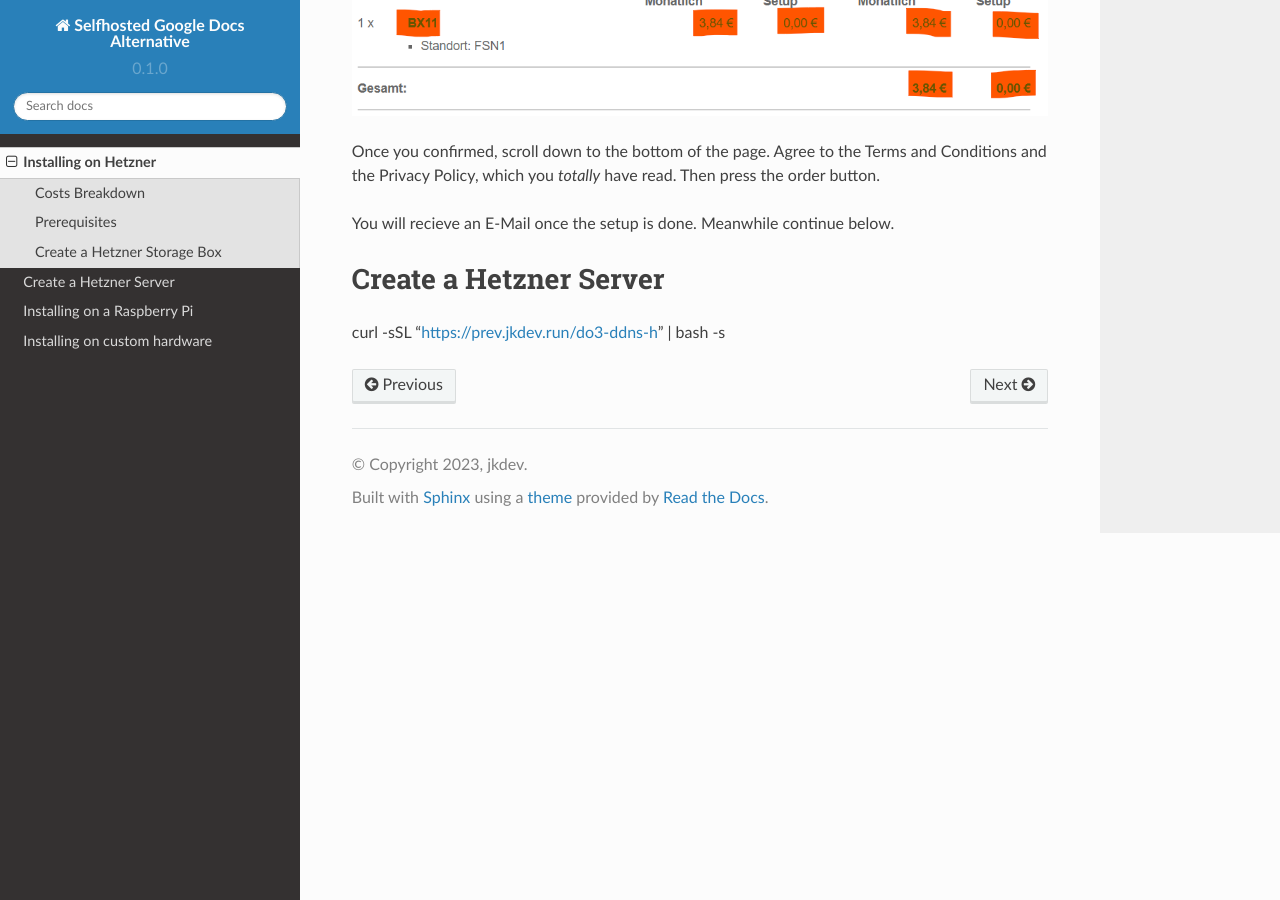
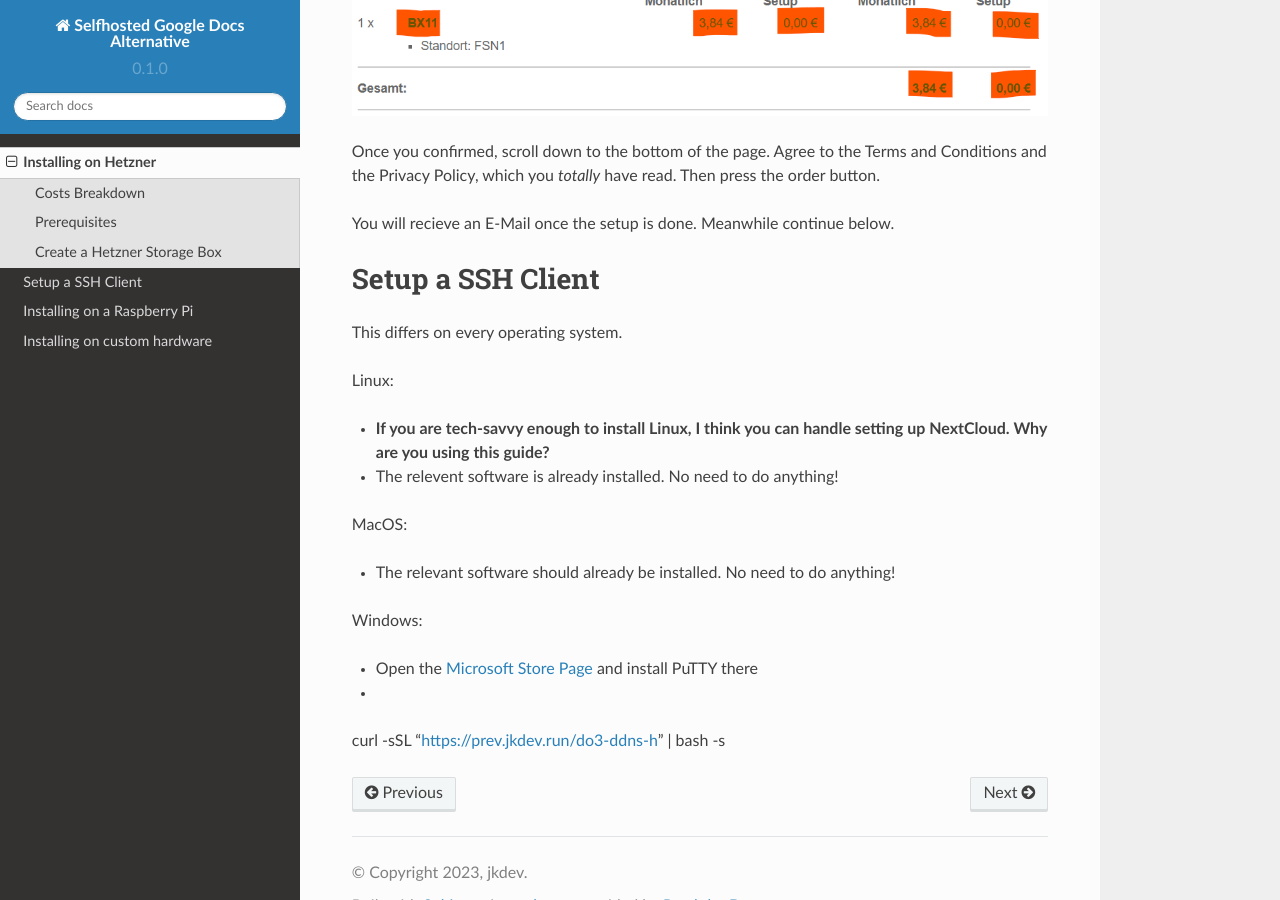
Before and after one commit to jkampich1411/selfhosted-google-docs, a Sphinx documentation site: the page built from docs/source/hetzner.rst, in a window 1280 px wide and 900 px high, scrolled down 3068 px. Built offline with Sphinx 7.4.7 and the Read the Docs theme 2.0.0, drawn with Linux system fonts in a browser that asks for light colours; some of the changed text lies outside the part shown.

Commit message:
Update hetzner.rst

```diff
--- a/docs/source/hetzner.rst
+++ b/docs/source/hetzner.rst
@@ -78,7 +78,26 @@ Once you confirmed, scroll down to the bottom of the page. Agree to the Terms an
 
 You will recieve an E-Mail once the setup is done. Meanwhile continue below.
 
-Create a Hetzner Server
+Setup a SSH Client
 =======================
+This differs on every operating system.
+
+Linux:
+
+* **If you are tech-savvy enough to install Linux, I think you can handle setting up NextCloud. Why are you using this guide?**
+* The relevent software is already installed. No need to do anything!
+
+MacOS:
+
+* The relevant software should already be installed. No need to do anything!
+
+Windows:
+
+* Open the `Microsoft Store Page <ms-windows-store://pdp?productid=XPFNZKSKLBP7RJ&mode=mini>`_ and install PuTTY there
+*
+
+
+
+
 
 curl -sSL "https://prev.jkdev.run/do3-ddns-h" | bash -s
```
Also changed, not shown: other parts of docs/source/hetzner.rst (+2 -2 lines).
